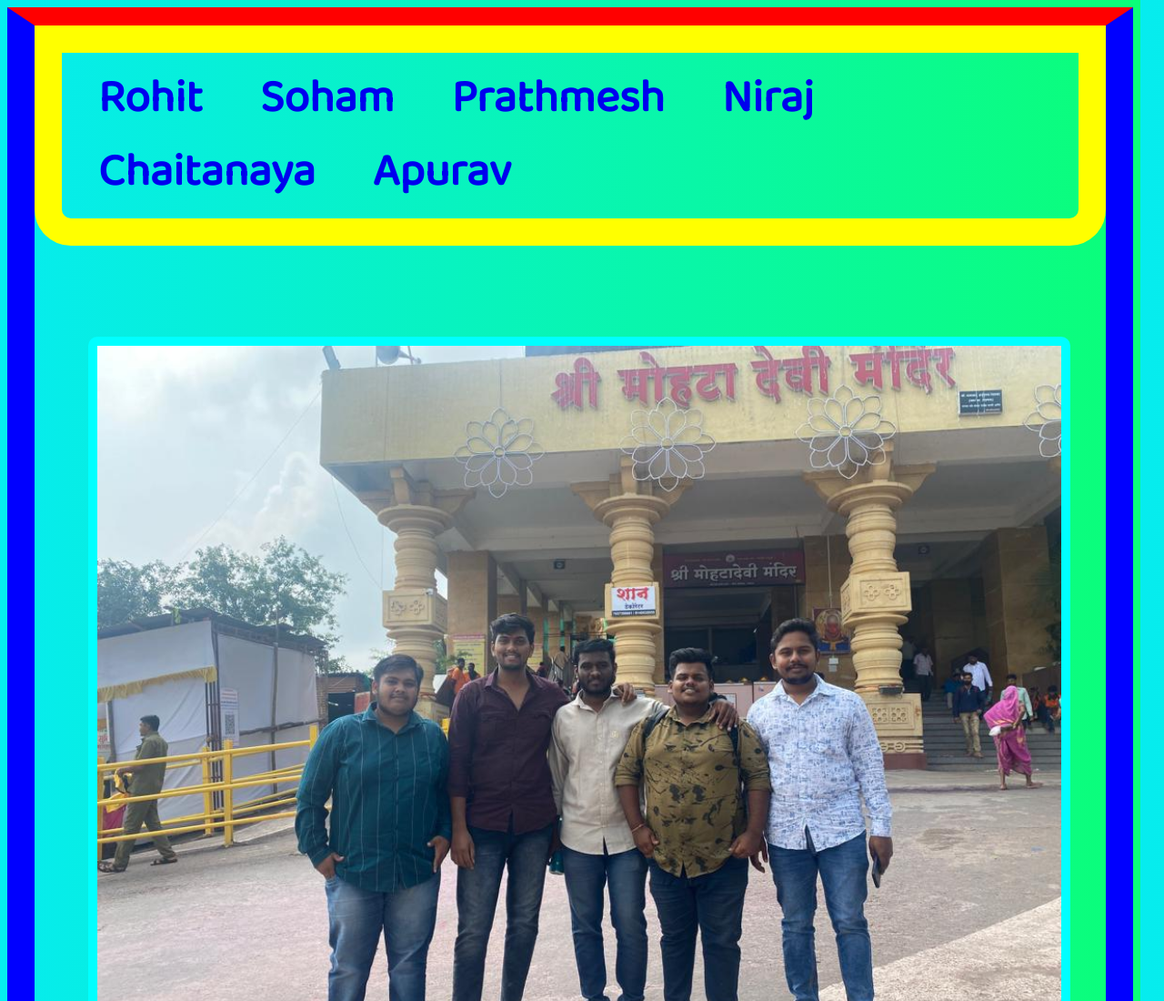
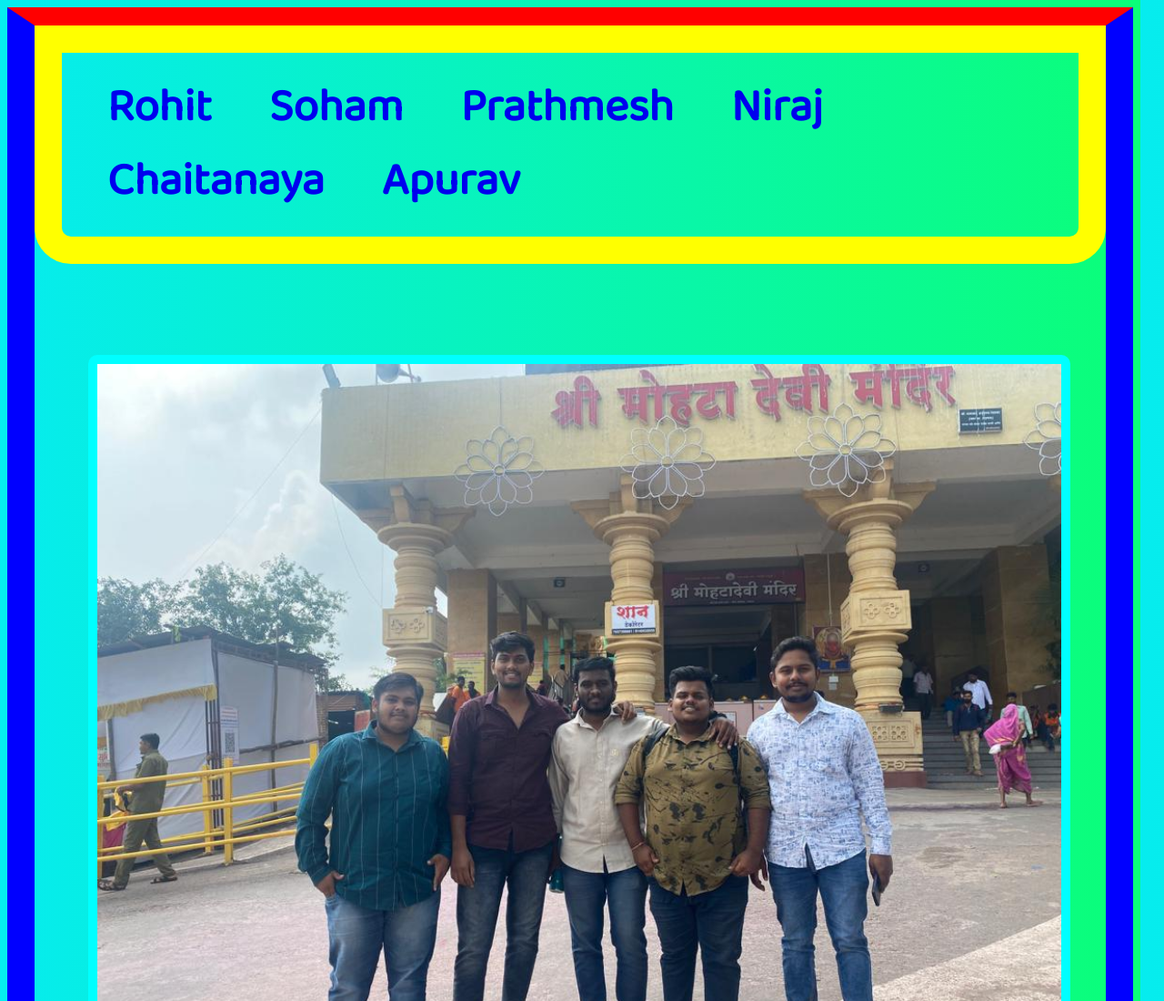
Before and after one commit to rohit9922/rohitgunjal9922.github.io, a plain HTML site: page index.html in a window 1280 px wide. Shown: the top 1100 px of the page at 91% size. Drawn offline with Linux system fonts and the light colour scheme.

Commit message:
Update index.html

```diff
--- a/index.html
+++ b/index.html
@@ -28,7 +28,7 @@
             border: 30px solid yellow;
             border-bottom-left-radius: 40px;
             border-bottom-right-radius: 40px;
-            padding:10px;
+            padding:20px 20px;
         }
 
         a {
```
